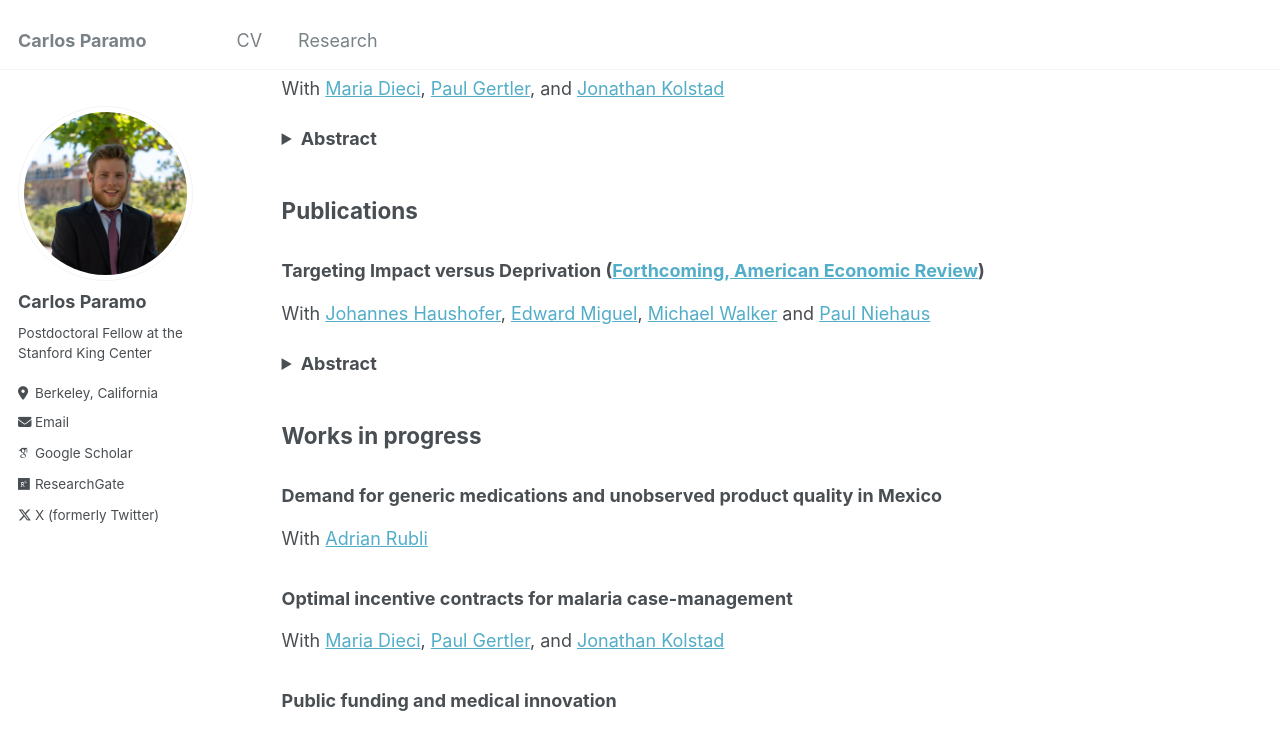
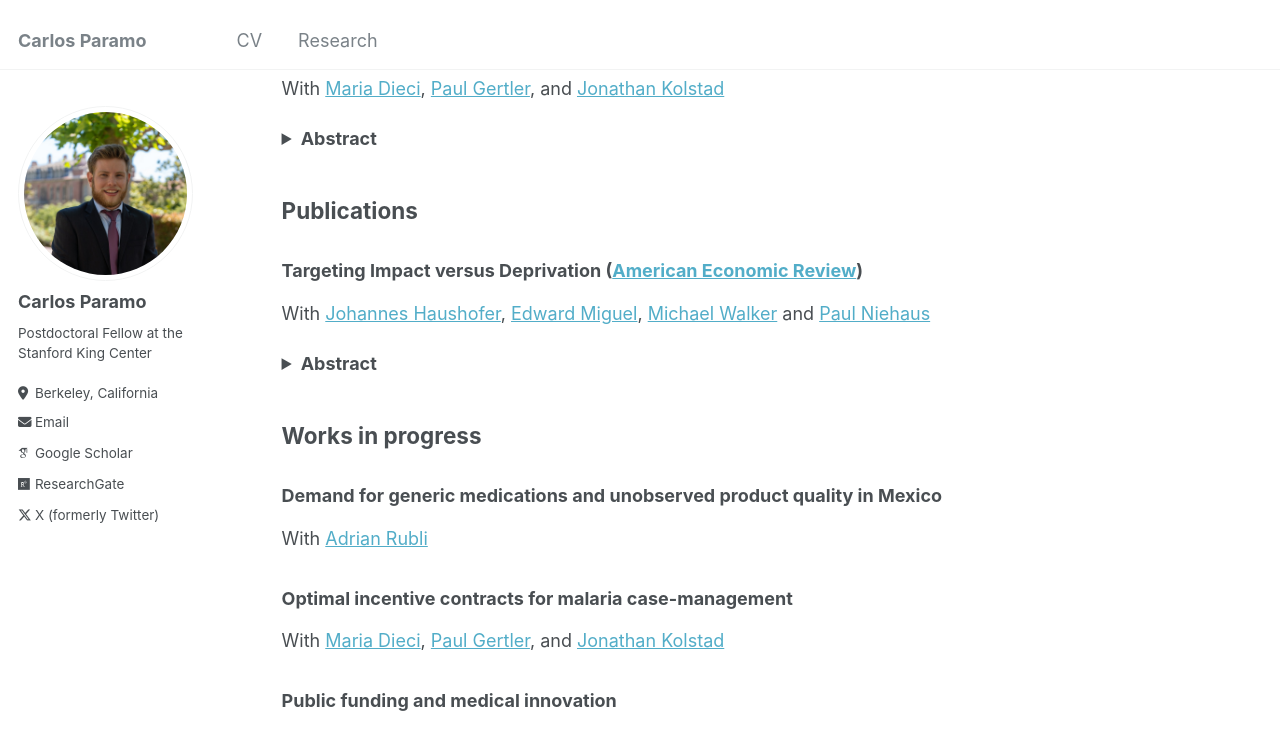
Before and after one commit to paramobrotz/paramobrotz.github.io, a Jekyll site: the page built from _pages/research.md, in a window 1280 px wide and 900 px high, scrolled down 322 px. Shown: the top 750 px of the window. Built offline with Jekyll 4.4.1, drawn with Linux system fonts in a browser that asks for light colours; some web fonts are replaced.

Commit message:
Update research.md

```diff
--- a/_pages/research.md
+++ b/_pages/research.md
@@ -26,7 +26,7 @@ In this project, we study the welfare effects of diagnosis-contingent contracts
 
 ## Publications
 
-### Targeting Impact versus Deprivation ([Forthcoming, American Economic Review](https://econweb.ucsd.edu/~pniehaus/papers/targeting_impact_deprivation.pdf){:target="_blank"})
+### Targeting Impact versus Deprivation ([American Economic Review](https://econweb.ucsd.edu/~pniehaus/papers/targeting_impact_deprivation.pdf){:target="_blank"})
 With [Johannes Haushofer](https://haushofer.ne.su.se/){:target="_blank"}, [Edward Miguel](https://econ.berkeley.edu/profile/edward-miguel){:target="_blank"}, [Michael Walker](https://www.michaelwwalker.me/) and [Paul Niehaus](https://econweb.ucsd.edu/~pniehaus/){:target="_blank"}
 <details>
 <summary> <b>Abstract</b> </summary>
```
